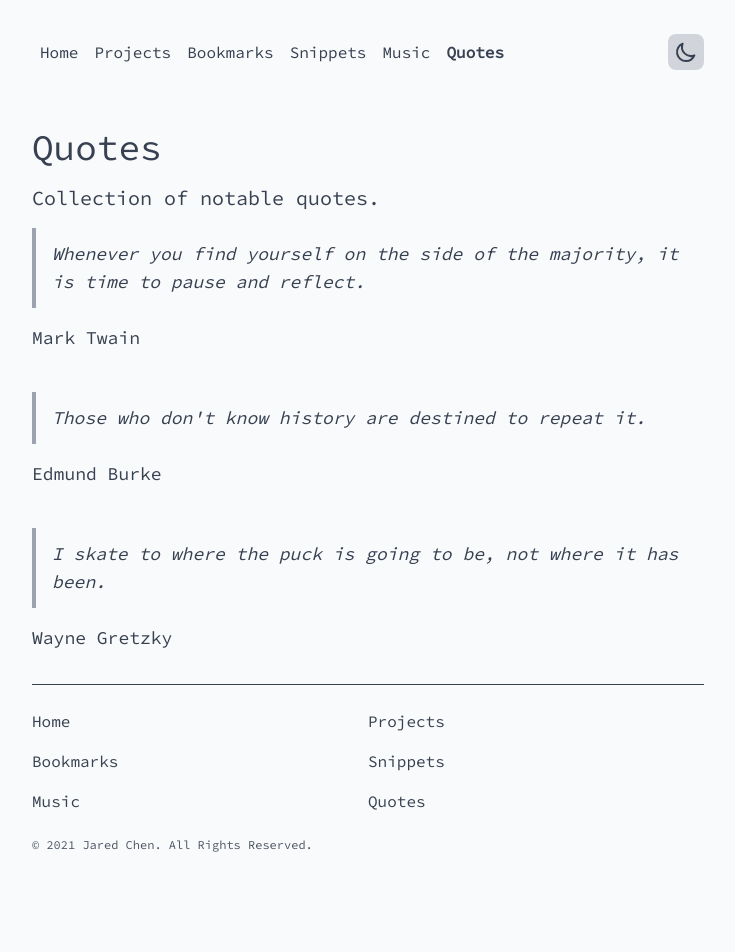
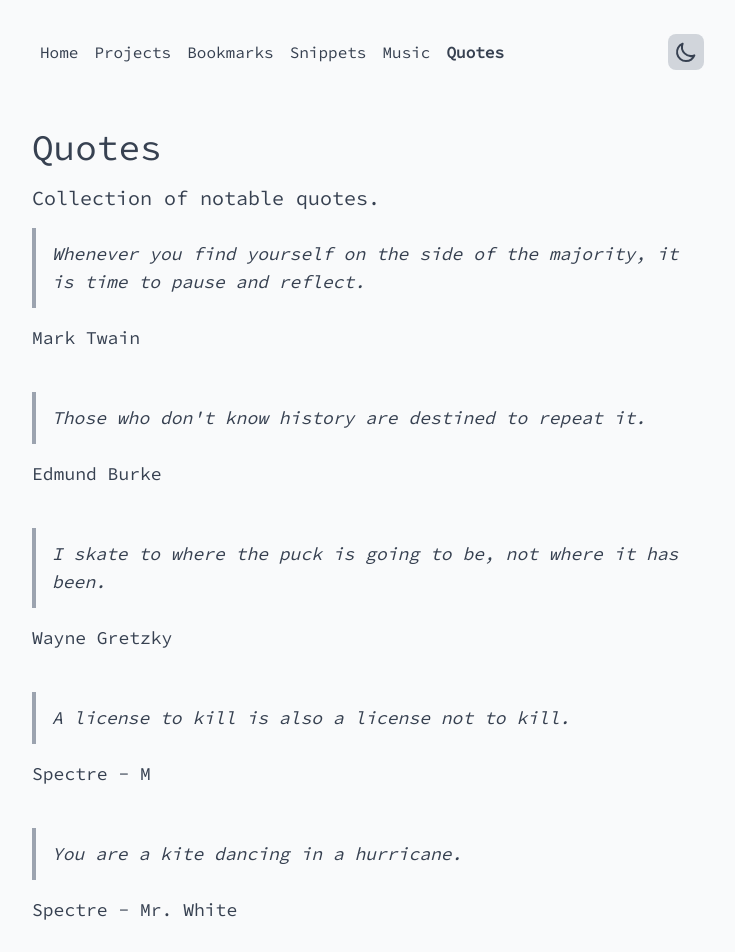
Before and after one commit to destroymayor/jared, a Next.js app: page /quotes in a window 1280 px wide. Shown: the top 952 px of the page, without its empty margins (272-1007 px from the left). Before the commit the page ends 885 px from the top, so only its background shows below. Built offline with nearby package versions, Linux system fonts and the light colour scheme.

Commit message:
misc update

```diff
--- a/src/data/quotes.js
+++ b/src/data/quotes.js
@@ -12,6 +12,14 @@ const data = [
     author: 'Wayne Gretzky',
     quote: 'I skate to where the puck is going to be, not where it has been.',
   },
+  {
+    author: 'Spectre - M',
+    quote: 'A license to kill is also a license not to kill.',
+  },
+  {
+    author: 'Spectre - Mr. White',
+    quote: 'You are a kite dancing in a hurricane.',
+  },
 ];
 
 export default data;
--- a/src/pages/snippets/[slug].js
+++ b/src/pages/snippets/[slug].js
@@ -53,7 +53,9 @@ export default function SnippetPage(props) {
               </li>
             ))}
           </ul>
-          <MDXRemote {...source} lazy />
+          <div className="w-full">
+            <MDXRemote {...source} lazy />
+          </div>
         </div>
       </MDXProvider>
     </>
```
